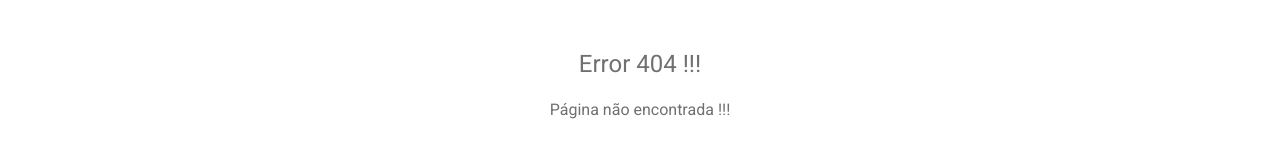
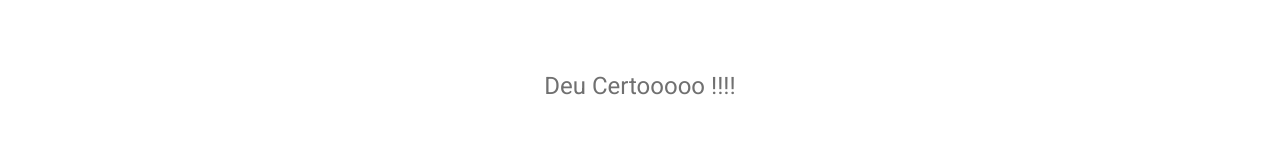
Before and after one commit to isaquelimaof/Project-Tindin, an Angular app: page / in a window 1280 px wide. Before the commit this address had no page. Shown: the part 306-464 px from the top of the page. Built offline with nearby package versions, Linux system fonts and the light colour scheme.

Commit message:
Implementando telaInicial

```diff
--- a/src/app/app-routing.module.ts
+++ b/src/app/app-routing.module.ts
@@ -1,8 +1,11 @@
 import { NgModule } from '@angular/core';
 import { RouterModule, Routes } from '@angular/router';
 import { PageLoginComponents } from './pages/pageLogin/pageLogin.component';
+import { TelaInicialComponent } from './pages/telaInicial/telaInicial.component';
 
 const routes: Routes = [
+  {path: '',component: TelaInicialComponent},
+  {path: 'telaInicial',component: TelaInicialComponent},
   {path: 'pageLogin', component: PageLoginComponents}
 ];
 
--- a/src/app/core/components/nav-bar/nav-bar.component.html
+++ b/src/app/core/components/nav-bar/nav-bar.component.html
@@ -1,6 +1,6 @@
 <mat-toolbar class="menu-tollbar">
   <div class="logo-tindin">
-    <img src="assets/imgs/logo-tindin-branca.png" alt="logo-timdin">
+    <img routerLink="/telaInicial" src="assets/imgs/logo-tindin-branca.png" alt="logo-timdin">
   </div>
   <form class="form-input" action="/" method="post">
     <input class="input-pesquisa" type="search" name="pesquisa" placeholder="Search Game Here">
--- a/src/app/pages/telaInicial/telaInicial.component.css
+++ b/src/app/pages/telaInicial/telaInicial.component.css
@@ -0,0 +1,20 @@
+* {
+  margin: 0;
+  padding: 0;
+  box-sizing: border-box;
+}
+
+body {
+  display: flex;
+  flex-direction: column;
+  align-items: center;
+  justify-content: center;
+  font-family: Verdana, Geneva, Tahoma, sans-serif;
+  color: rgb(112, 112, 112);
+  min-height: 100vh;
+  min-width: 600px;
+  max-width: auto;
+  margin: 0 auto;
+  width: 100%;
+  height: auto;
+}
--- a/src/app/pages/telaInicial/telaInicial.component.html
+++ b/src/app/pages/telaInicial/telaInicial.component.html
@@ -0,0 +1,14 @@
+<!DOCTYPE html>
+<html lang="pt-br">
+<head>
+  <meta charset="UTF-8">
+  <meta http-equiv="X-UA-Compatible" content="IE=edge">
+  <meta name="viewport" content="width=device-width, initial-scale=1.0">
+  <title>Document</title>
+</head>
+<body>
+  <div>
+    <h1>Deu Certooooo !!!!</h1>
+  </div>
+</body>
+</html>
--- a/src/app/pages/telaInicial/telaInicial.component.ts
+++ b/src/app/pages/telaInicial/telaInicial.component.ts
@@ -0,0 +1,15 @@
+import { Component, OnInit } from '@angular/core';
+
+@Component({
+  selector: 'telaInicial',
+  templateUrl: './telaInicial.component.html',
+  styleUrls: ['./telaInicial.component.css']
+})
+
+export class TelaInicialComponent implements OnInit {
+
+  constructor() { }
+
+  ngOnInit(): void {
+  }
+}
```
